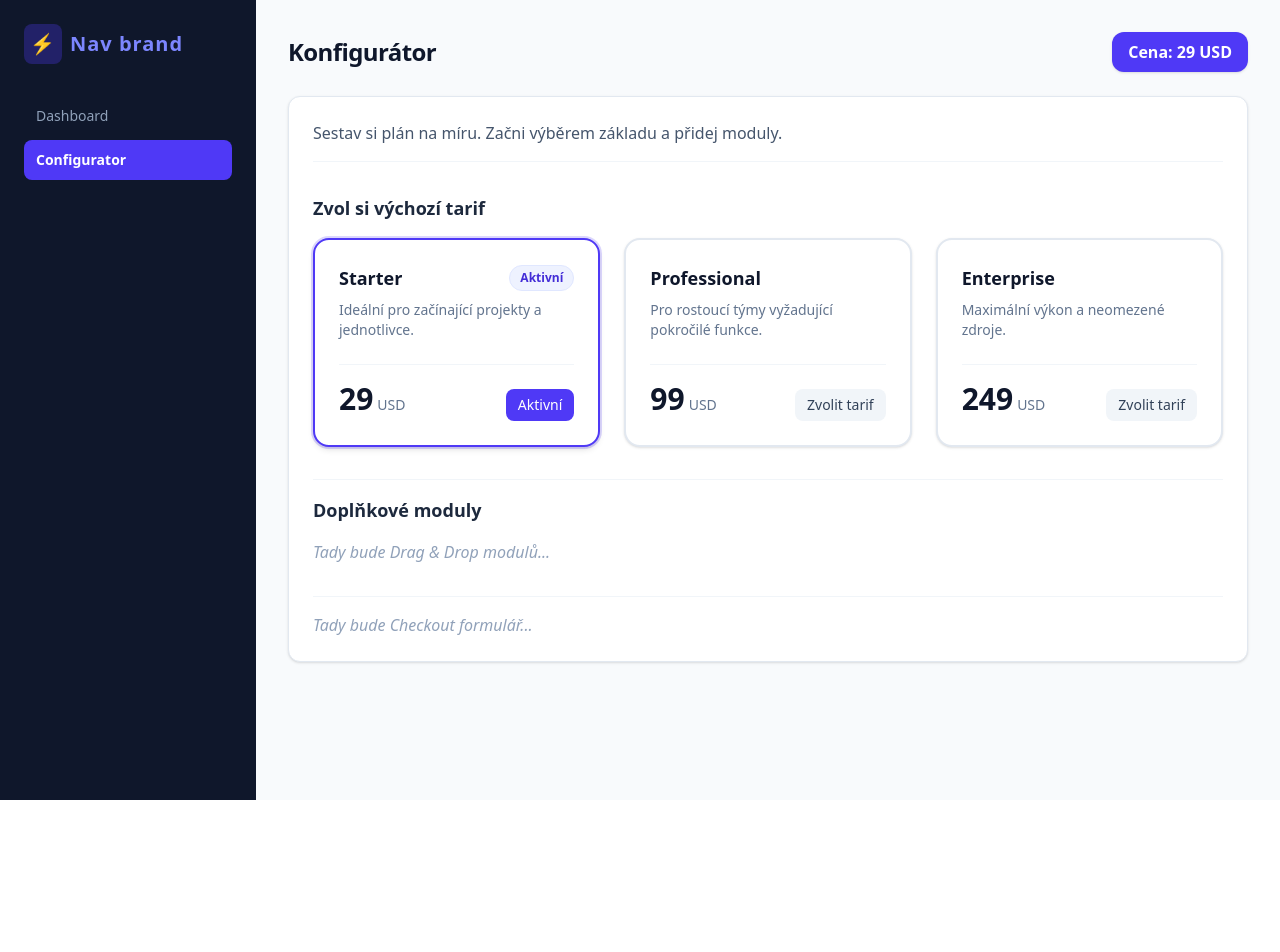
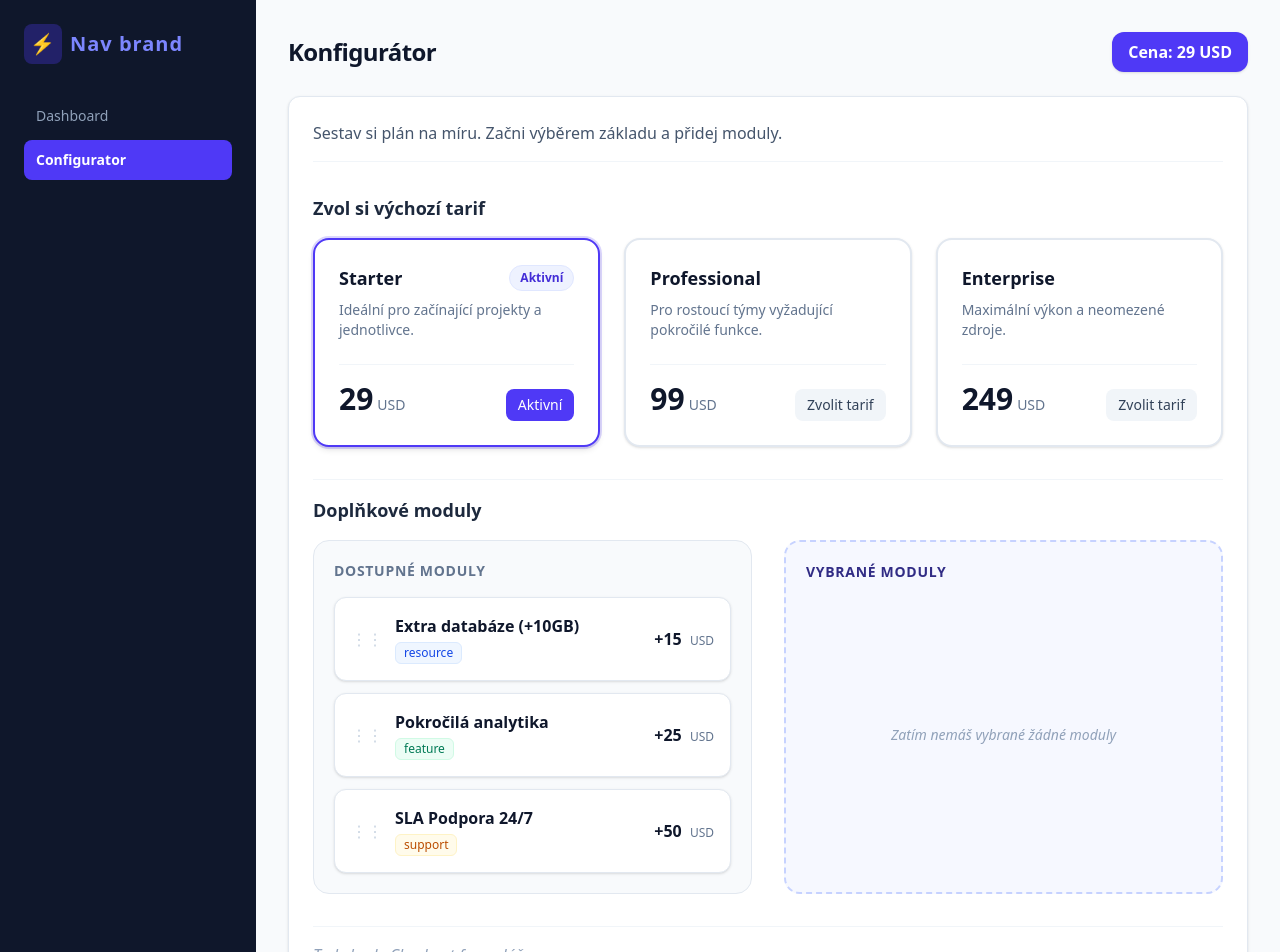
Before and after one commit to davidbarta/saas-configurator-monorepo, a Next.js app in the folder packages/react-app/: page /configurator in a window 1280 px wide. Shown: the top 952 px of the page. Before the commit the page ends 800 px from the top, so only its background shows below. Built offline with nearby package versions, Linux system fonts and the light colour scheme.

Commit message:
feat(react-app): implement drag and drop for addon modules using @hello-pangea/dnd

```diff
--- a/packages/react-app/package.json
+++ b/packages/react-app/package.json
@@ -10,6 +10,7 @@
     "test": "vitest"
   },
   "dependencies": {
+    "@hello-pangea/dnd": "^18.0.1",
     "next": "16.2.6",
     "react": "19.2.4",
     "react-dom": "19.2.4",
--- a/packages/react-app/src/app/configurator/page.tsx
+++ b/packages/react-app/src/app/configurator/page.tsx
@@ -1,5 +1,6 @@
 'use client';
 
+import AddonSelector from '@/components/AddonSelector';
 import TarrifSelector from '@/components/TariffSelector';
 import { useConfiguratorStore } from '@/stores/configurator';
 import { useEffect } from 'react';
@@ -36,7 +37,7 @@ export default function ConfiguratorPage() {
 
         <section className="pt-4 border-t border-slate-100">
           <h2 className="text-lg font-semibold text-slate-800 mb-4">Doplňkové moduly</h2>
-          <p className="text-slate-400 italic">Tady bude Drag & Drop modulů...</p>
+          <AddonSelector />
         </section>
 
         <section className="pt-4 border-t border-slate-100 mt-8">
--- /dev/null
+++ b/packages/react-app/src/components/AddonSelector.tsx
@@ -0,0 +1,199 @@
+'use client';
+
+import { useConfiguratorStore, type AddonModule } from '@/stores/configurator';
+import {
+  DragDropContext,
+  Droppable,
+  Draggable,
+  DropResult,
+  DraggableLocation
+} from '@hello-pangea/dnd';
+
+export default function AddonSelector() {
+  const availableModules = useConfiguratorStore(state => state.availableModules);
+  const selectedModules = useConfiguratorStore(state => state.selectedModules);
+  const updateAvailableModules = useConfiguratorStore(state => state.updateAvailableModules);
+  const updateSelectedModules = useConfiguratorStore(state => state.updateSelectedModules);
+
+  function getCategoryClass(category: AddonModule['category']) {
+    switch (category) {
+      case 'resource':
+        return 'bg-blue-50 text-blue-700 border-blue-100';
+      case 'feature':
+        return 'bg-emerald-50 text-emerald-700 border-emerald-100';
+      case 'support':
+        return 'bg-amber-50 text-amber-700 border-amber-100';
+      default:
+        return 'bg-slate-50 text-slate-700 border-slate-100';
+    }
+  }
+
+  function handleDragEnd(result: DropResult) {
+    const { source, destination } = result;
+    if (!destination) {
+      return;
+    }
+
+    if (source.droppableId === destination.droppableId) {
+      dragWithinSameColumn(source, destination);
+
+      return;
+    }
+
+    dragToDifferentColumn(source, destination);
+  }
+
+  function dragWithinSameColumn(
+    source: DraggableLocation<string>,
+    destination: DraggableLocation<string>
+  ) {
+    const isAvailableZone = source.droppableId === 'available';
+
+    const listCopy = isAvailableZone ? [...availableModules] : [...selectedModules];
+    const [removed] = listCopy.splice(source.index, 1);
+    listCopy.splice(destination.index, 0, removed);
+
+    if (isAvailableZone) {
+      updateAvailableModules(listCopy);
+    } else {
+      updateSelectedModules(listCopy);
+    }
+  }
+
+  function dragToDifferentColumn(
+    source: DraggableLocation<string>,
+    destination: DraggableLocation<string>
+  ) {
+    const isSourceAvailable = source.droppableId === 'available';
+
+    const sourceList = isSourceAvailable ? [...availableModules] : [...selectedModules];
+    const destList = isSourceAvailable ? [...selectedModules] : [...availableModules];
+
+    const [removed] = sourceList.splice(source.index, 1);
+    destList.splice(destination.index, 0, removed);
+
+    if (isSourceAvailable) {
+      updateAvailableModules(sourceList);
+      updateSelectedModules(destList);
+    } else {
+      updateAvailableModules(destList);
+      updateSelectedModules(sourceList);
+    }
+  }
+
+  return (
+    <DragDropContext onDragEnd={handleDragEnd}>
+      <div className="grid grid-cols-1 md:grid-cols-2 gap-8">
+        <div className="flex flex-col bg-slate-50 p-5 rounded-2xl border border-slate-200">
+          <h3 className="font-bold text-sm text-slate-500 uppercase tracking-wider mb-4">
+            Dostupné moduly
+          </h3>
+
+          <Droppable droppableId="available">
+            {provided => (
+              <div
+                className="flex-1 space-y-3 min-h-50"
+                ref={provided.innerRef}
+                {...provided.droppableProps}
+              >
+                {availableModules.map((module, index) => (
+                  <Draggable key={module.id} draggableId={module.id} index={index}>
+                    {provided => (
+                      <div
+                        ref={provided.innerRef}
+                        {...provided.draggableProps}
+                        {...provided.dragHandleProps}
+                        className="p-4 bg-white rounded-xl border border-slate-200 shadow-sm flex items-center
+                        justify-between cursor-grab active:cursor-grabbing"
+                      >
+                        <div className="flex items-center gap-3">
+                          <span className="text-slate-300 group-hover:text-slate-500 transition-colors">
+                            ⋮⋮
+                          </span>
+                          <div>
+                            <div className="font-semibold text-slate-900">{module.nameKey}</div>
+                            <span
+                              className={`text-xs px-2 py-0.5 rounded-md border font-medium mt-1 inline-block
+                              ${getCategoryClass(module.category)}`}
+                            >
+                              {module.category}
+                            </span>
+                          </div>
+                        </div>
+                        <div className="font-extrabold text-slate-900">
+                          +{module.price}{' '}
+                          <span className="text-xs font-normal text-slate-500 ml-1">USD</span>
+                        </div>
+                      </div>
+                    )}
+                  </Draggable>
+                ))}
+                {provided.placeholder}
+              </div>
+            )}
+          </Droppable>
+        </div>
+
+        <div className="flex flex-col bg-indigo-50/50 p-5 rounded-2xl border-2 border-dashed border-indigo-200">
+          <h3 className="font-bold text-sm text-indigo-900 uppercase tracking-wider mb-4">
+            Vybrané moduly
+          </h3>
+
+          <Droppable droppableId="selected">
+            {provided => (
+              <div
+                className="flex-1 space-y-3 min-h-50 relative"
+                ref={provided.innerRef}
+                {...provided.droppableProps}
+              >
+                {selectedModules.length === 0 && (
+                  <div
+                    className="absolute inset-0 flex items-center justify-center text-sm text-slate-400 italic
+                  pointer-events-none"
+                  >
+                    Zatím nemáš vybrané žádné moduly
+                  </div>
+                )}
+                {selectedModules.map((selectedModule, index) => (
+                  <Draggable key={selectedModule.id} draggableId={selectedModule.id} index={index}>
+                    {provided => (
+                      <div
+                        ref={provided.innerRef}
+                        {...provided.draggableProps}
+                        {...provided.dragHandleProps}
+                        className="p-4 bg-white rounded-xl border border-slate-200 shadow-sm flex items-center
+                        justify-between cursor-grab active:cursor-grabbing"
+                      >
+                        <div className="flex items-center gap-3">
+                          <span className="text-slate-300 group-hover:text-slate-500 transition-colors">
+                            ⋮⋮
+                          </span>
+                          <div>
+                            <div className="font-semibold text-slate-900">
+                              {selectedModule.nameKey}
+                            </div>
+                            <span
+                              className={`text-xs px-2 py-0.5 rounded-md border font-medium mt-1 inline-block
+                              ${getCategoryClass(selectedModule.category)}`}
+                            >
+                              {selectedModule.category}
+                            </span>
+                          </div>
+                        </div>
+                        <div className="font-extrabold text-slate-900">
+                          +{selectedModule.price}{' '}
+                          <span className="text-xs font-normal text-slate-500 ml-1">USD</span>
+                        </div>
+                      </div>
+                    )}
+                  </Draggable>
+                ))}
+                {provided.placeholder}
+              </div>
+            )}
+          </Droppable>
+        </div>
+      </div>
+    </DragDropContext>
+  );
+}
--- a/packages/react-app/src/stores/configurator.ts
+++ b/packages/react-app/src/stores/configurator.ts
@@ -23,9 +23,8 @@ interface ConfiguratorState {
 
   // Actions
   selectTariff: (tariff: TariffPlan) => void;
-  addModule: (mod: AddonModule) => void;
-  removeModule: (id: string) => void;
-  updateModuleOrder: (newOrder: AddonModule[]) => void;
+  updateSelectedModules: (newOrder: AddonModule[]) => void;
+  updateAvailableModules: (modules: AddonModule[]) => void;
   fetchInitialData: () => void;
 }
 
@@ -38,22 +37,9 @@ export const useConfiguratorStore = create<ConfiguratorState>(set => ({
 
   selectTariff: tariff => set({ selectedTariff: tariff }),
 
-  addModule: mod =>
-    set(state => {
-      if (state.selectedModules.some(item => item.id === mod.id)) {
-        return state;
-      }
-      return {
-        selectedModules: [...state.selectedModules, mod]
-      };
-    }),
+  updateAvailableModules: modules => set({ availableModules: modules }),
 
-  removeModule: id =>
-    set(state => ({
-      selectedModules: state.selectedModules.filter(item => item.id !== id)
-    })),
-
-  updateModuleOrder: newOrder => set({ selectedModules: newOrder }),
+  updateSelectedModules: newOrder => set({ selectedModules: newOrder }),
 
   fetchInitialData: () => {
     set({ isLoading: true });
```
Also changed, not shown: 2 other files (tests, documents, lock files or other folders).
